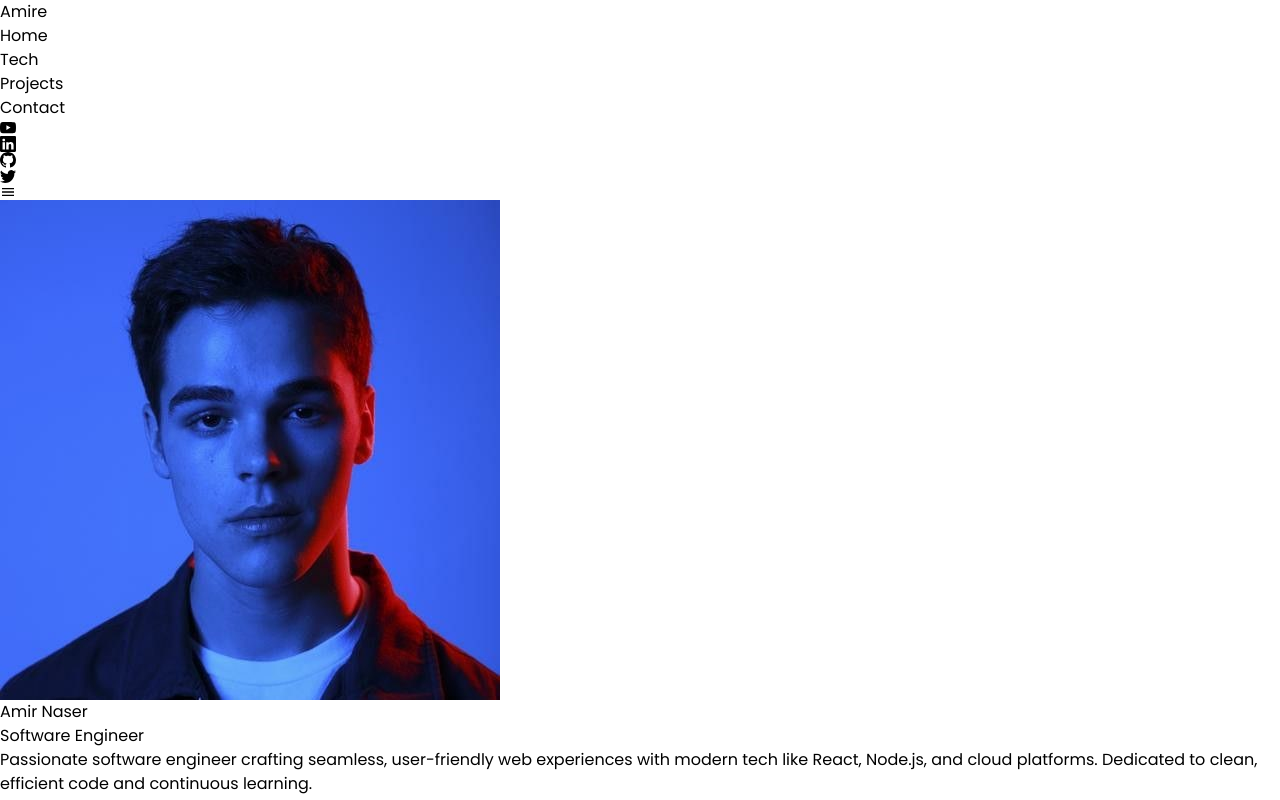
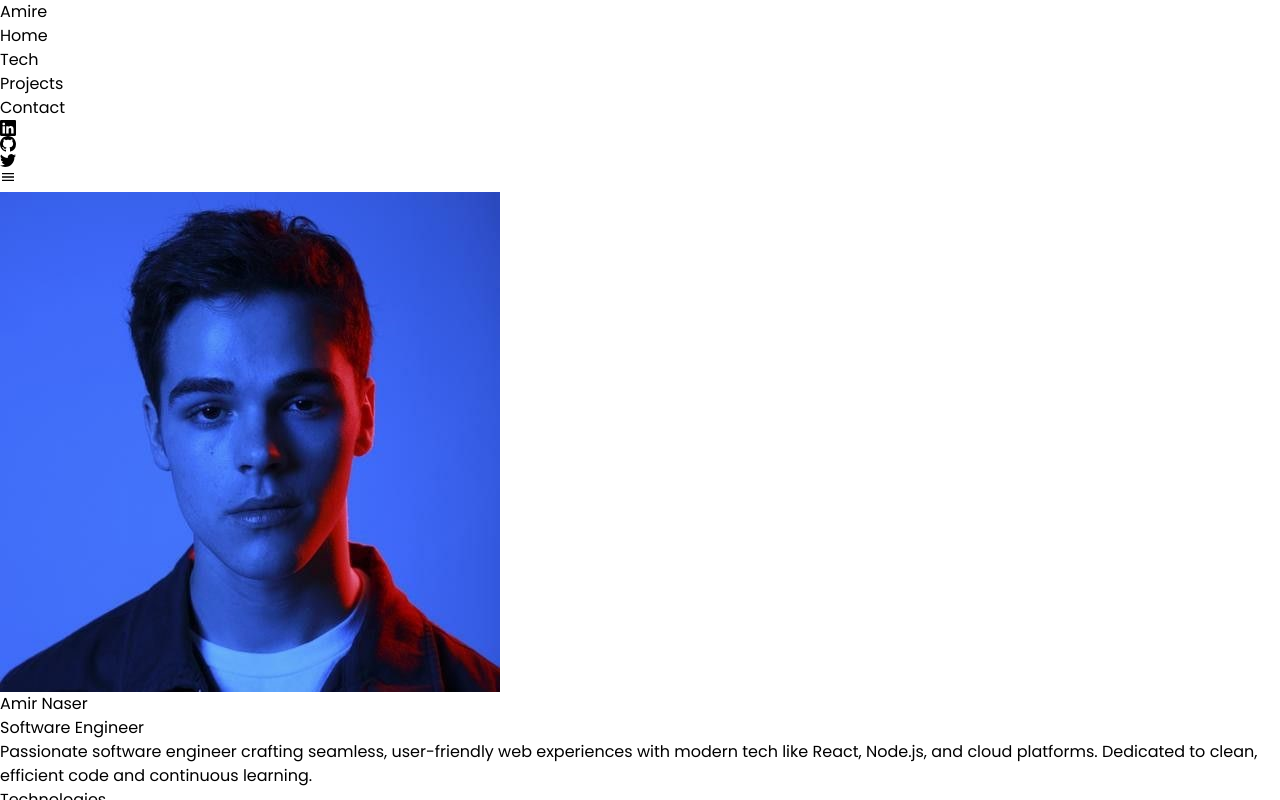
Before and after one commit to amire49/portfolio, a React (Vite) app: page / in a window 1280 px wide. Shown: the top 800 px of the page. Built offline with nearby package versions, Linux system fonts and the light colour scheme.

Commit message:
fix: Navbar styling and Tech section linking

```diff
--- a/src/components/Navbar.jsx
+++ b/src/components/Navbar.jsx
@@ -22,11 +22,11 @@ const Navbar = () => {
       >
         Amire
       </a>
-      <ul className="hidden md:flex gap-10">
+      <ul className="hidden items-center gap-8 md:flex">
         <li>
           <a
             href="#home"
-            className="cursor-pointer opacity-70 transition all duraation-300 hover:opacity-100"
+            className="cursor-pointer opacity-70 transition-all duration-300 hover:text-sky-500 hover:opacity-100"
           >
             Home
           </a>
@@ -34,7 +34,7 @@ const Navbar = () => {
         <li>
           <a
             href="#tech"
-            className="cursor-pointer opacity-70 transition all duraation-300 hover:opacity-100"
+            className="cursor-pointer opacity-70 transition-all duration-300 hover:text-sky-500 hover:opacity-100"
           >
             Tech
           </a>
@@ -42,7 +42,7 @@ const Navbar = () => {
         <li>
           <a
             href="#projects"
-            className="cursor-pointer opacity-70 transition all duraation-300 hover:opacity-100"
+            className="cursor-pointer opacity-70 transition-all duration-300 hover:text-sky-500 hover:opacity-100"
           >
             Projects
           </a>
@@ -50,91 +50,103 @@ const Navbar = () => {
         <li>
           <a
             href="#contact"
-            className="cursor-pointer opacity-70 transition all duraation-300 hover:opacity-100"
+            className="cursor-pointer opacity-70 transition-all duration-300 hover:text-sky-500 hover:opacity-100"
           >
             Contact
           </a>
         </li>
       </ul>
-      <ul className="hidden md:flex gap-5">
-        <li className="cursor-pointer text-xl opacity-70 transition-all duration-300 hover:text-red-500 hover:opacity-100">
-          <BsYoutube />
+      <ul className="hidden items-center gap-6 md:flex">
+        <li className="cursor-pointer text-xl opacity-70 transition-all duration-300 hover:text-sky-500 hover:opacity-100">
+          <a href="https://linkedin.com/in/yourusername" target="_blank" rel="noopener noreferrer">
+            <BsLinkedin />
+          </a>
         </li>
-
-        <li className="cursor-pointer text-xl opacity-70 transition-all duration-300 hover:text-blue-500 hover:opacity-100">
-          <BsLinkedin />
+        <li className="cursor-pointer text-xl opacity-70 transition-all duration-300 hover:text-sky-500 hover:opacity-100">
+          <a href="https://github.com/yourusername" target="_blank" rel="noopener noreferrer">
+            <BsGithub />
+          </a>
         </li>
-
-        <li className="cursor-pointer text-xl opacity-70 transition-all duration-300 hover:text-white hover:opacity-100">
-          <BsGithub />
-        </li>
-
         <li className="cursor-pointer text-xl opacity-70 transition-all duration-300 hover:text-sky-500 hover:opacity-100">
+          <a href="https://twitter.com/yourusername" target="_blank" rel="noopener noreferrer">
             <BsTwitter />
+          </a>
         </li>
       </ul>
-      {isOpen ? (
-        <MdClear className="block md:hidden text-4xl" onClick={Menu} />
-      ) : (
-        <IoMdMenu className="block md:hidden text-4xl" onClick={Menu} />
-      )}
+      <button
+        className="block text-4xl transition-all duration-300 hover:text-sky-500 md:hidden"
+        onClick={Menu}
+        aria-label={isOpen ? "Close menu" : "Open menu"}
+      >
+        {isOpen ? <MdClear /> : <IoMdMenu />}
+      </button>
 
       {isOpen && (
         <div
-          className={`fixed right-0 top-[84px] flex w-1/2 flex-col items-start justify-start gap-10 border-1 border-gray-800 bg-black ${isOpen ? "block" : "hidden"}`}
+          className={`fixed right-0 top-[84px] flex w-[250px] flex-col items-start justify-start gap-6 rounded-bl-2xl border-b border-l border-gray-800/50 bg-black/95 backdrop-blur-sm ${
+            isOpen ? "block" : "hidden"
+          }`}
         >
-          <ul className="flex flex-col gap-4 px-8 py-5">
+          <ul className="flex w-full flex-col gap-4 px-8 py-5">
             <li>
               <a
                 href="#home"
-                className="cursor-pointer opacity-70 transition all duraation-300 hover:opacity-100"
+                className="flex items-center gap-2 opacity-70 transition-all duration-300 hover:text-sky-500 hover:opacity-100"
+                onClick={Menu}
               >
-                Home
+                <span className="text-sky-500">•</span> Home
               </a>
             </li>
             <li>
               <a
                 href="#tech"
-                className="cursor-pointer opacity-70 transition all duraation-300 hover:opacity-100"
+                className="flex items-center gap-2 opacity-70 transition-all duration-300 hover:text-sky-500 hover:opacity-100"
+                onClick={Menu}
               >
-                Tech
+                <span className="text-sky-500">•</span> Tech
               </a>
             </li>
             <li>
               <a
                 href="#projects"
-                className="cursor-pointer opacity-70 transition all duraation-300 hover:opacity-100"
+                className="flex items-center gap-2 opacity-70 transition-all duration-300 hover:text-sky-500 hover:opacity-100"
+                onClick={Menu}
               >
-                Projects
+                <span className="text-sky-500">•</span> Projects
               </a>
             </li>
             <li>
               <a
                 href="#contact"
-                className="cursor-pointer opacity-70 transition all duraation-300 hover:opacity-100"
+                className="flex items-center gap-2 opacity-70 transition-all duration-300 hover:text-sky-500 hover:opacity-100"
+                onClick={Menu}
               >
-                Contact
+                <span className="text-sky-500">•</span> Contact
               </a>
             </li>
           </ul>
 
-          <ul className="flex flex-wrap gap-5 px-15 my-5">
-            <li className="cursor-pointer text-xl opacity-70 transition-all duration-300 hover:text-red-500 hover:opacity-100">
-              <BsYoutube />
+          {/* Social Icons for Mobile */}
+          <div className="w-full border-t border-gray-800/50 px-8 py-4">
+            <p className="mb-3 text-sm text-gray-400">Connect with me</p>
+            <ul className="flex items-center justify-start gap-6">
+              <li className="cursor-pointer text-xl opacity-70 transition-all duration-300 hover:text-sky-500 hover:opacity-100">
+                <a href="https://linkedin.com/in/yourusername" target="_blank" rel="noopener noreferrer">
+                  <BsLinkedin />
+                </a>
               </li>
-
-            <li className="cursor-pointer text-xl opacity-70 transition-all duration-300 hover:text-blue-500 hover:opacity-100">
-              <BsLinkedin />
+              <li className="cursor-pointer text-xl opacity-70 transition-all duration-300 hover:text-sky-500 hover:opacity-100">
+                <a href="https://github.com/yourusername" target="_blank" rel="noopener noreferrer">
+                  <BsGithub />
+                </a>
               </li>
-
-            <li className="cursor-pointer text-xl opacity-70 transition-all duration-300 hover:text-white hover:opacity-100">
-              <BsGithub />
-            </li>
-
               <li className="cursor-pointer text-xl opacity-70 transition-all duration-300 hover:text-sky-500 hover:opacity-100">
+                <a href="https://twitter.com/yourusername" target="_blank" rel="noopener noreferrer">
                   <BsTwitter />
+                </a>
               </li>
             </ul>
+          </div>
         </div>
       )}
     </nav>
--- a/src/components/Tech.jsx
+++ b/src/components/Tech.jsx
@@ -22,7 +22,7 @@ const Tech = () => {
   ];
 
   return (
-    <div className="flex min-h-[70vh] w-full flex-col items-center justify-center gap-16 md:gap-32">
+    <div id="tech" className="flex min-h-[70vh] w-full flex-col items-center justify-center gap-16 md:gap-32">
       <h1 className="text-4xl font-light text-white md:text-6xl">
         Technologies
       </h1>
```
Also changed, not shown: .eslintrc.json (added). Lines whose indentation alone changed are shown as unchanged.
